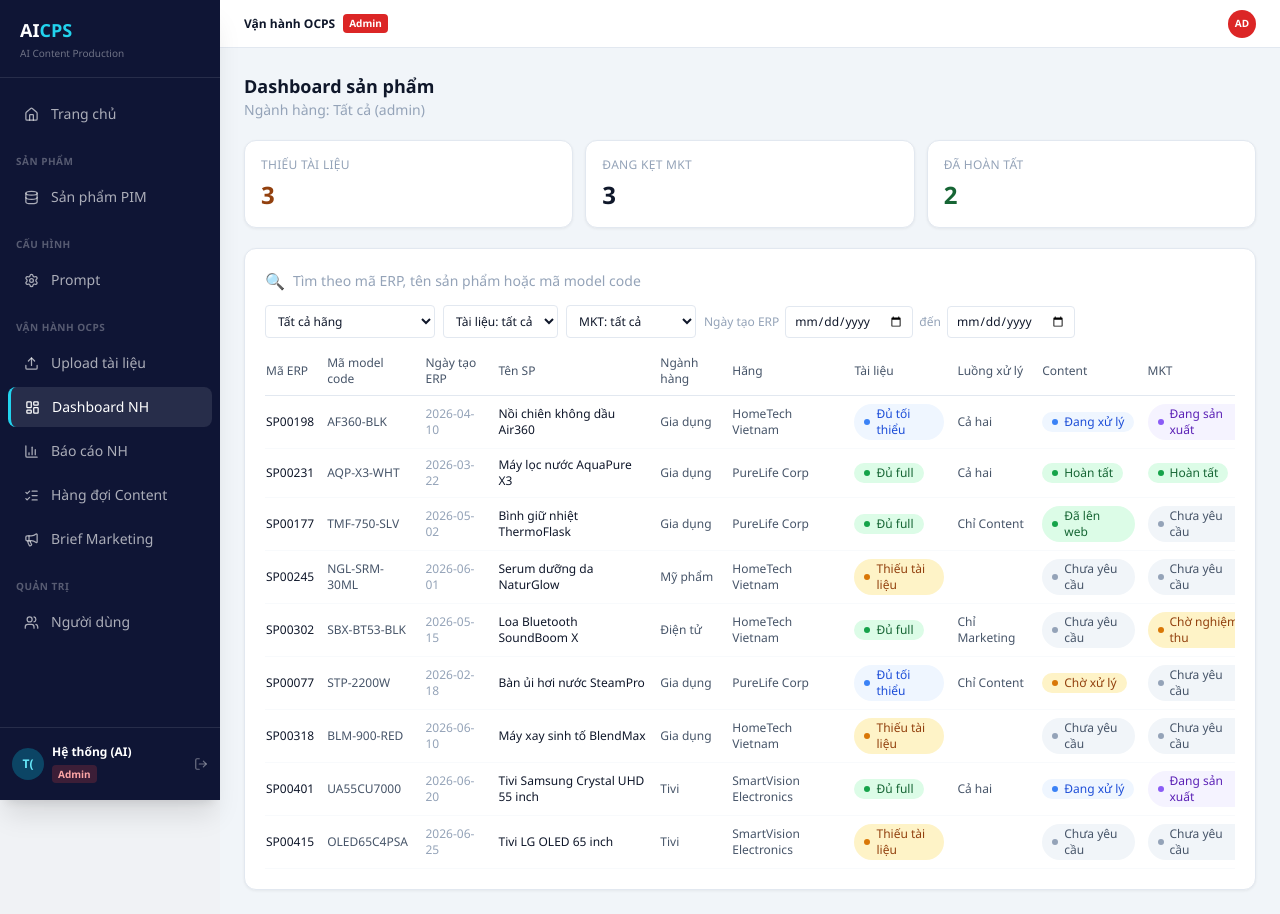
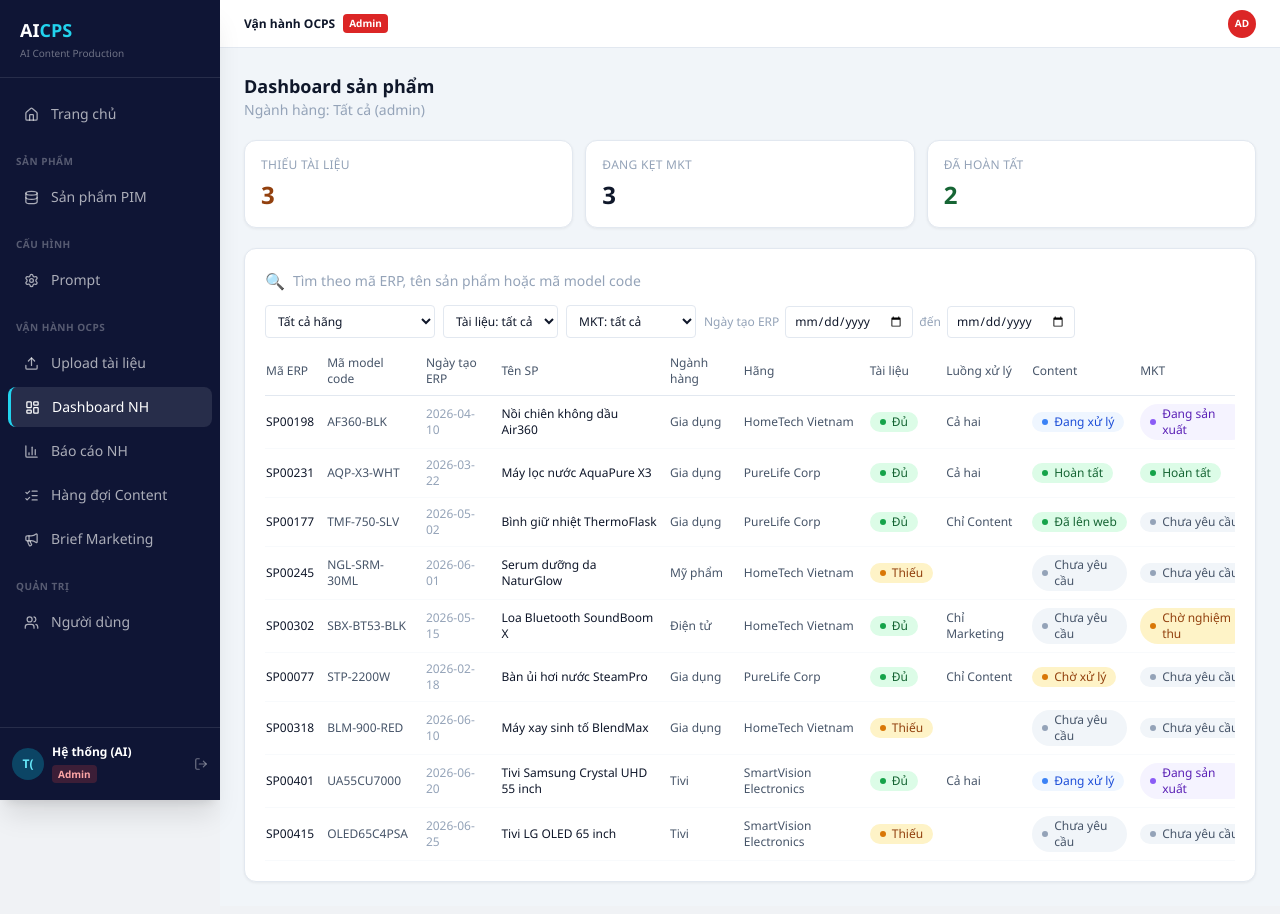
Before and after one commit to tructdhmwg/mwg_ai_content, a React (Vite) app: page /ocps/nh/dashboard in a window 1280 px wide. Built offline with nearby package versions, Linux system fonts and the light colour scheme.

Commit message:
feat: add DocStatusCell to normalize and display document status labels in FullListingTable

```diff
--- a/src/features/ocps/components/FullListingTable.tsx
+++ b/src/features/ocps/components/FullListingTable.tsx
@@ -35,6 +35,22 @@ function BadgeCell({ status }: { status?: string }) {
   return <td className="py-2 pr-3">{status ? <OcpsBadge status={status} /> : null}</td>
 }
 
+function normalizeDocStatus(status?: string) {
+  if (!status) return null
+  if (status === 'thieu') return { status: 'thieu', label: 'Thiếu' }
+  if (status === 'du_toithieu' || status === 'du_full') return { status: 'du_full', label: 'Đủ' }
+  return { status, label: status }
+}
+
+function DocStatusCell({ status }: { status?: string }) {
+  const normalized = normalizeDocStatus(status)
+  return (
+    <td className="py-2 pr-3">
+      {normalized ? <OcpsBadge status={normalized.status} label={normalized.label} /> : null}
+    </td>
+  )
+}
+
 export function FullListingTable({ rows, emptyText }: FullListingTableProps) {
   return (
     <div className="overflow-x-auto">
@@ -65,7 +81,7 @@ export function FullListingTable({ rows, emptyText }: FullListingTableProps) {
               <TextCell strong>{row.tenSP}</TextCell>
               <TextCell>{row.nganhhang}</TextCell>
               <TextCell>{row.vendor}</TextCell>
-              <BadgeCell status={row.docStatus} />
+              <DocStatusCell status={row.docStatus} />
               <TextCell>{row.flowLabel}</TextCell>
               <BadgeCell status={row.seoStatus} />
               <BadgeCell status={row.mktStatus} />
```
